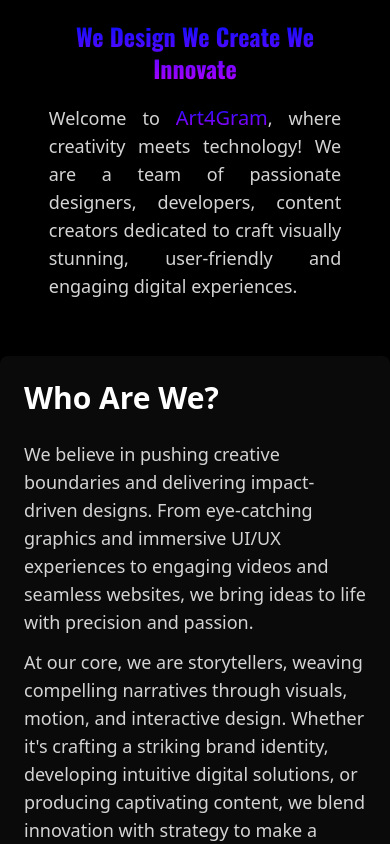
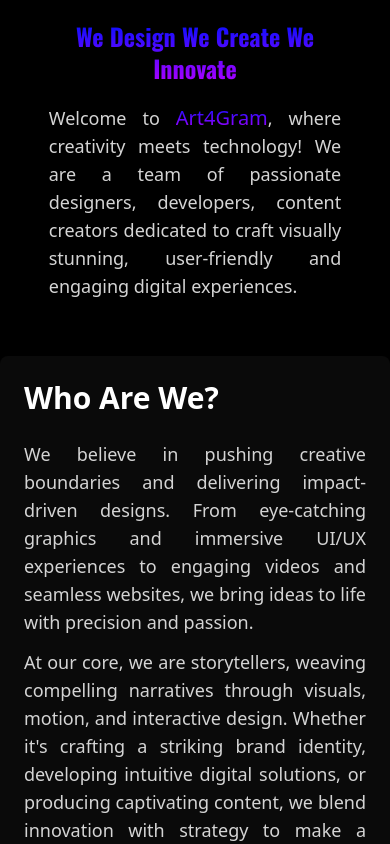
Before and after one commit to ganesh-1975/art4gram1, a React (Vite) app: page /about in a window 390 px wide. Shown: the top 844 px of the page. Built offline with nearby package versions, Linux system fonts and the light colour scheme.

Commit message:
minor correction had been made

```diff
--- a/src/components/AboutTeam.jsx
+++ b/src/components/AboutTeam.jsx
@@ -15,7 +15,7 @@ export default function AboutTeam() {
         initial={{ opacity: 0, x: -30 }}
         animate={{ opacity: 1, x: 0 }}
         transition={{ duration: 1, delay: 0.3 }}
-        className="w-[640px] p-6 bg-neutral-950 rounded-lg shadow-2xl backdrop-blur-md"
+        className="w-[640px] p-6 bg-neutral-950 rounded-lg shadow-2xl text-justify backdrop-blur-md"
       >
         <h1 className="text-3xl font-bold text-white mb-6">Who Are We?</h1>
         <motion.p
--- a/src/components/AboutWork.jsx
+++ b/src/components/AboutWork.jsx
@@ -15,7 +15,7 @@ export default function AboutWork() {
         initial={{ opacity: 0, x: 30 }}
         animate={{ opacity: 1, x: 0 }}
         transition={{ duration: 1, delay: 0.3 }}
-        className="w-[640px] p-6 bg-neutral-950 rounded-lg shadow-2xl backdrop-blur-md"
+        className="w-[640px] p-6 bg-neutral-950 rounded-lg shadow-2xl backdrop-blur-md text-justify"
       >
         <h1 className="text-3xl font-bold text-white mb-6">What We Do?</h1>
         <ul className="text-lg text-neutral-300 space-y-4">
--- a/src/components/Services.jsx
+++ b/src/components/Services.jsx
@@ -25,7 +25,7 @@ function Services() {
         <h1 className="font-medium italic text-4xl text-center mb-10">
           Our Digital Services
         </h1>
-        <div className="flex justify-between flex-wrap gap-4">
+        <div className="flex justify-center md:justify-between flex-wrap gap-4">
           {items.map((item) => (
             <ServiceCard img={item.img} title={item.title} desc={item.desc} />
           ))}
--- a/src/components/Testimonials.jsx
+++ b/src/components/Testimonials.jsx
@@ -48,7 +48,7 @@ function Testimonials() {
         <h1 className="font-black text-4xl text-center mb-10">
           Trusted by our <span className="font-medium italic">clients</span>
         </h1>
-        <div className="flex md:justify-between justify-center items-center flex-wrap gap-4">
+        <div className="flex md:justify-center lg:justify-between justify-center items-center flex-wrap gap-4">
           {items.map((item) => (
             <TestimonialCard
               name={item.name}
```
